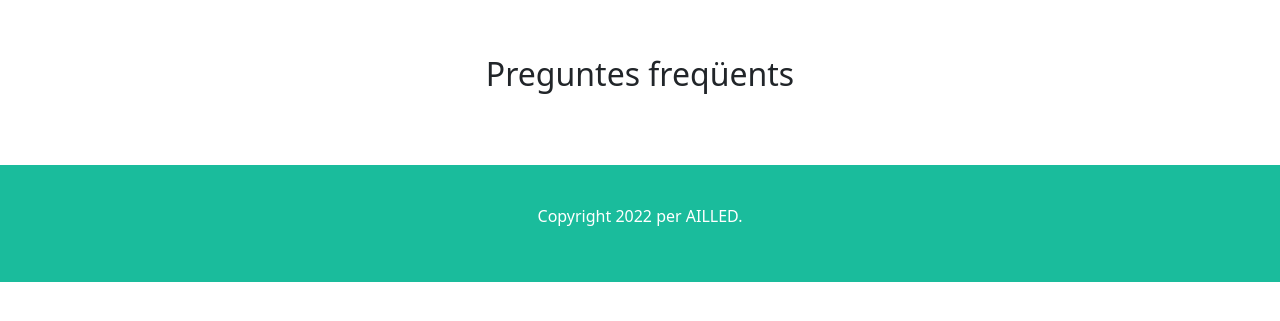
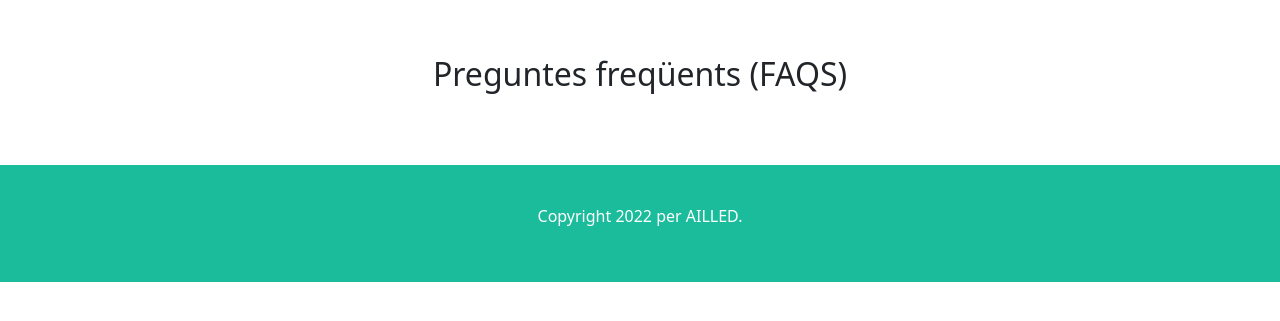
Before and after one commit to oriolmainoucunillera/projecte3, a PHP site: page /preguntes_faqs.php in a window 1280 px wide. Shown: the part 64-385 px from the top of the page. Run offline with PHP 8.4, Linux system fonts and the light colour scheme; data that the repository does not hold is empty.

```diff
--- a/Projecte3/codi_repetit/head.php
+++ b/Projecte3/codi_repetit/head.php
@@ -6,6 +6,7 @@
             <link rel="stylesheet" href="css/estils.css">
             <link href="https://cdn.jsdelivr.net/npm/bootstrap@5.1.3/dist/css/bootstrap.min.css" rel="stylesheet" integrity="sha384-1BmE4kWBq78iYhFldvKuhfTAU6auU8tT94WrHftjDbrCEXSU1oBoqyl2QvZ6jIW3" crossorigin="anonymous">
             <title>Projecte 3 Media</title>
+
         <?php
     }
 ?>
--- a/Projecte3/preguntes_faqs.php
+++ b/Projecte3/preguntes_faqs.php
@@ -22,7 +22,7 @@
 
         <div class="container">
             <section id="que_realitzem">
-                <h2>Preguntes freqüents</h2>
+                <h2>Preguntes freqüents (FAQS)</h2>
 
                 <p>
                     <?php
--- a/Projecte3/servidor/connexio.php
+++ b/Projecte3/servidor/connexio.php
@@ -3,12 +3,12 @@
 
     // Fem la connexió
     $connexio = new mysqli("localhost", "root", "", "projectemedia");
+    $connexio->set_charset("utf8");
 
     // Comprovar si funciona --> si no funciona es mostra un error a la web
     if ($connexio->connect_error) {
         die("ERROR: " . $connexio->connect_error);
     }
-
 
     $expireAfter = 15;
 
```
